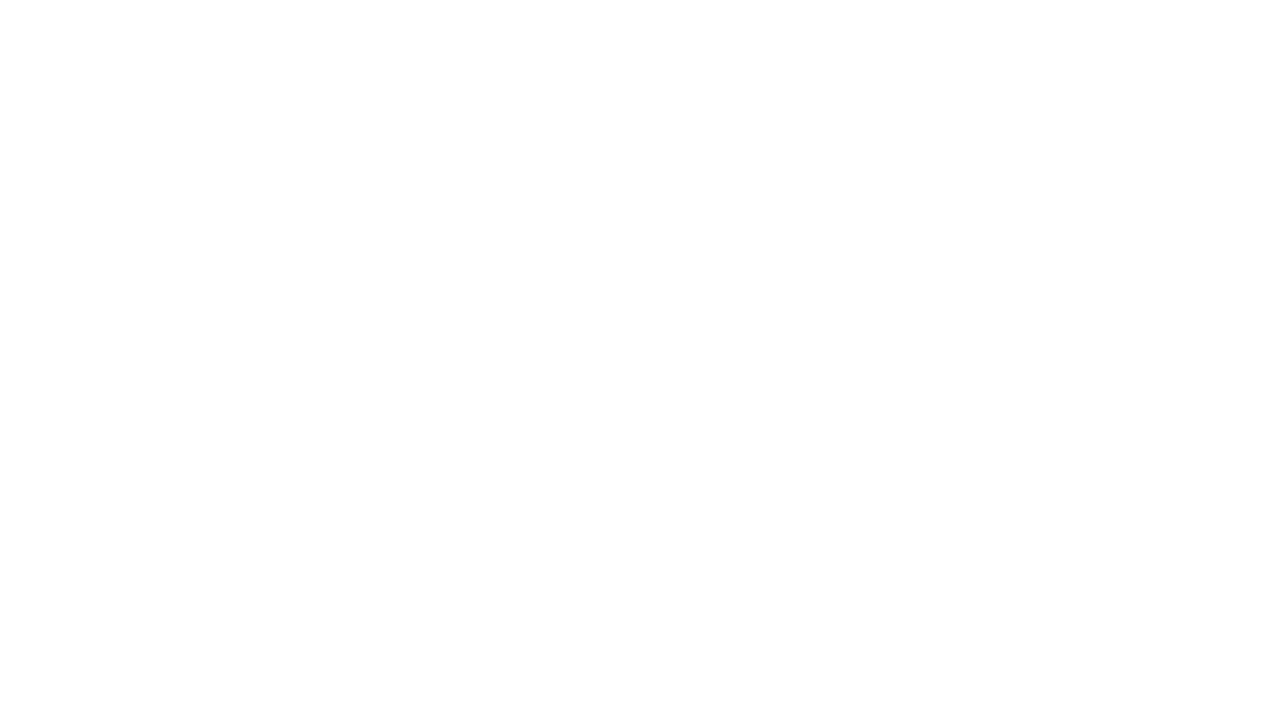
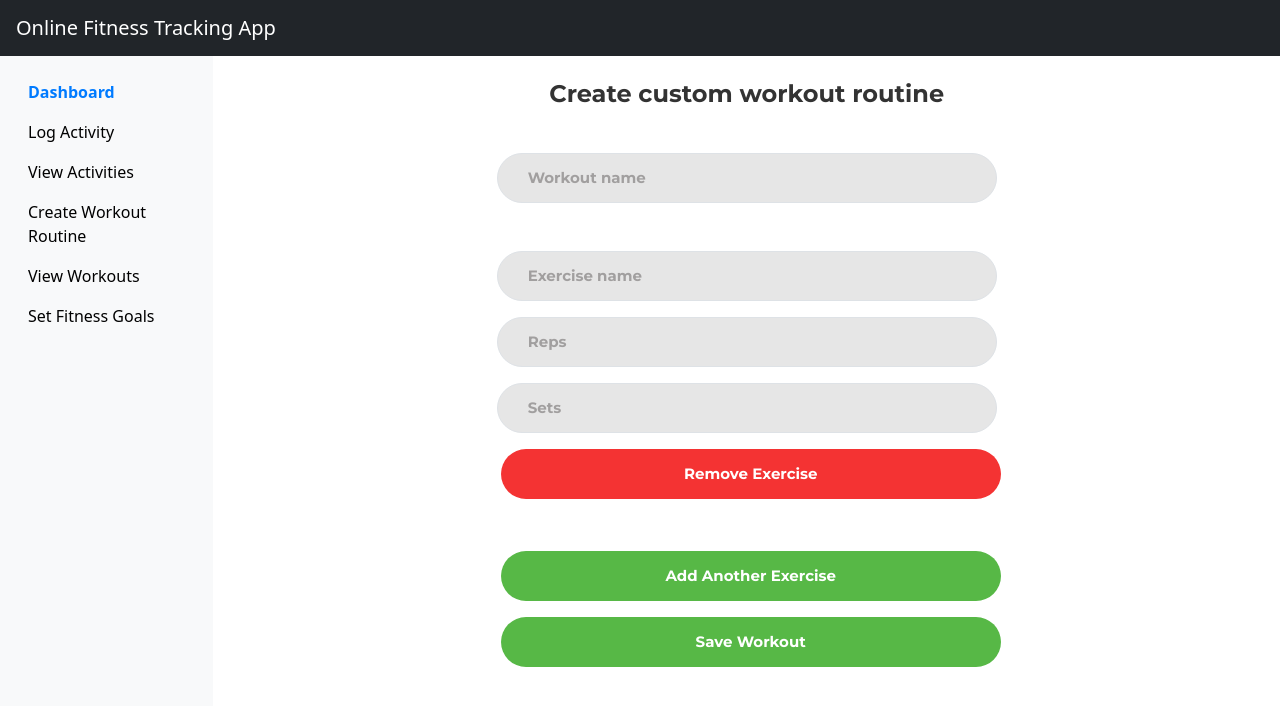
Before and after one commit to Oussama1403/Online-Fitness-Tracking-App, a Vue app in the folder Frontend/Vue/: page /create-workout in a window 1280 px wide. Before the commit this address had no page. Shown: the top 706 px of the page. Built offline with nearby package versions, Linux system fonts and the light colour scheme.

Commit message:
added create-workout-routine

```diff
--- a/Frontend/Vue/index.html
+++ b/Frontend/Vue/index.html
@@ -8,6 +8,8 @@
     <script src="https://code.jquery.com/jquery-3.5.1.slim.min.js"></script>
     <script src="https://cdn.jsdelivr.net/npm/@popperjs/core@2.9.2/dist/umd/popper.min.js"></script>
     <script src="https://stackpath.bootstrapcdn.com/bootstrap/4.5.2/js/bootstrap.min.js"></script>
+    <link rel="stylesheet" href="https://fonts.googleapis.com/css2?family=Montserrat:wght@700&display=swap">
+
     <title>Vite</title>
   </head>
   <body>
--- a/Frontend/Vue/src/layouts/BaseLayout.vue
+++ b/Frontend/Vue/src/layouts/BaseLayout.vue
@@ -44,7 +44,7 @@
                 </router-link>
               </li>
               <li class="nav-item">
-                <router-link to="/create-workout-routine" class="nav-link">
+                <router-link to="/create-workout" class="nav-link">
                   Create Workout Routine
                 </router-link>
               </li>
--- a/Frontend/Vue/src/router/index.js
+++ b/Frontend/Vue/src/router/index.js
@@ -1,6 +1,7 @@
 import { createRouter, createWebHistory } from 'vue-router';
 import BaseLayout from '@/layouts/BaseLayout.vue';
 import Dashboard from '@/views/Dashboard.vue';
+import CreateWorkout from '@/views/CreateWorkout.vue';
 
 const routes = [
   {
@@ -10,6 +11,10 @@ const routes = [
       {
         path: '',
         component: Dashboard
+      },
+      {
+        path: 'create-workout',
+        component: CreateWorkout
       }
     ]
   }
--- /dev/null
+++ b/Frontend/Vue/src/views/CreateWorkout.vue
@@ -0,0 +1,167 @@
+<template>
+  <div class="container custom-container mt-4">
+    <form @submit.prevent="saveWorkout">
+      <span class="form-title">
+        Create custom workout routine
+      </span>
+      <!-- Workout Name -->
+      <div class="form-group">
+        <input type="text" placeholder="Workout name" class="input form-control" id="workoutName" v-model="workoutName"
+          required>
+      </div>
+
+      <!-- Exercises Section -->
+      <div v-for="(exercise, index) in exercises" :key="index" class="exercise-group mb-3">
+        <div class="form-group">
+          <input type="text" placeholder="Exercise name" class="input form-control" :id="'exerciseName' + index"
+            v-model="exercise.name" required>
+        </div>
+        <div class="form-group">
+          <input type="number" placeholder="Reps" class="input form-control" :id="'reps' + index"
+            v-model="exercise.reps" required>
+        </div>
+        <div class="form-group">
+          <input type="number" placeholder="Sets" class="input form-control" :id="'sets' + index"
+            v-model="exercise.sets" required>
+        </div>
+        <button type="button" class="remove-button btn btn-danger" @click="removeExercise(index)">Remove
+          Exercise</button>
+      </div>
+
+      <!-- Add New Exercise Button -->
+      <button type="button" class="add-button btn btn-primary mb-3" @click="addExercise">Add Another Exercise</button>
+
+      <!-- Save Button -->
+      <button type="submit" class="save-button btn btn-success" @click="saveWorkout">Save Workout</button>
+    </form>
+  </div>
+</template>
+
+<script>
+export default {
+  data() {
+    return {
+      workoutName: '',
+      exercises: [
+        { name: '', reps: '', sets: '' } // Initial exercise fields
+      ]
+    };
+  },
+  methods: {
+    addExercise() {
+      this.exercises.push({ name: '', reps: '', sets: '' });
+    },
+    removeExercise(index) {
+      this.exercises.splice(index, 1);
+    },
+    saveWorkout() {
+      // Handle form submission
+      console.log('Workout Name:', this.workoutName);
+      console.log('Exercises:', this.exercises);
+      // You can add code here to save the workout data
+    }
+  }
+};
+</script>
+
+<style scoped>
+.custom-container {
+  overflow: hidden;
+  display: -webkit-box;
+  display: -webkit-flex;
+  display: -moz-box;
+  display: -ms-flexbox;
+  display: flex;
+  flex-wrap: wrap;
+  justify-content: center;
+  align-items: center;
+
+}
+
+form {
+  width: 500px;
+}
+
+.form-title {
+  display: block;
+  font-family: 'Montserrat', sans-serif;
+  font-size: 24px;
+  color: #333333;
+  line-height: 1.2;
+  text-align: center;
+  padding-bottom: 44px;
+}
+
+.exercise-group {
+  padding-top: 2rem;
+  padding-bottom: 2rem;
+  border-radius: 5px;
+}
+
+.input {
+  background: #e6e6e6;
+  font-family: 'Montserrat', sans-serif;
+  font-size: 15px;
+  line-height: 1.5;
+  color: #666666;
+  outline: none;
+  height: 50px;
+  border-radius: 25px;
+  padding: 0 30px;
+}
+
+.input::placeholder {
+  color: #a19f9f;
+}
+
+button {
+  padding: 16px 32px;
+  margin: 4px;
+  border: none;
+  background: transparent;
+  height: 50px;
+  width: 100%;
+  border-radius: 25px;
+  font-family: 'Montserrat', sans-serif;
+  font-size: 15px;
+  line-height: 1.5;
+  color: #fff;
+  display: -webkit-box;
+  display: -webkit-flex;
+  display: -moz-box;
+  display: -ms-flexbox;
+  display: flex;
+  justify-content: center;
+  align-items: center;
+  padding: 0 25px;
+
+  -webkit-transition: all 0.4s;
+  -o-transition: all 0.4s;
+  -moz-transition: all 0.4s;
+  transition: all 0.4s;
+}
+
+button:hover {
+  cursor: pointer;
+  background: #333333;
+}
+
+button:focus {
+  background: #626262;
+  border-color: #626262;
+  box-shadow: none;
+
+}
+
+.remove-button {
+  background: #f43333;
+}
+
+.add-button {
+  background: #57b846;
+}
+
+.save-button {
+  background: #57b846;
+}
+</style>
```
Also changed, not shown: 2 other files (tests, documents, lock files or other folders).
